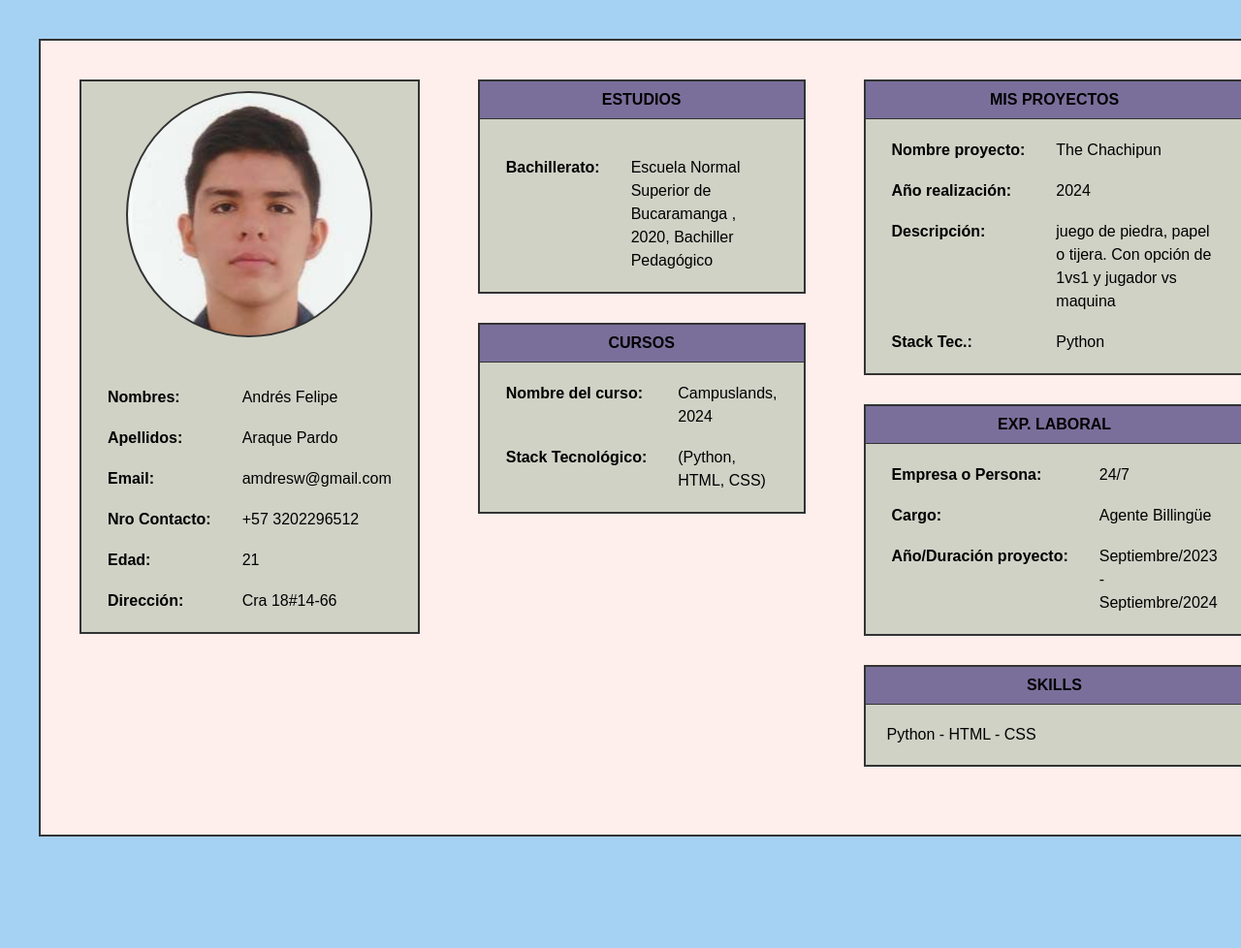
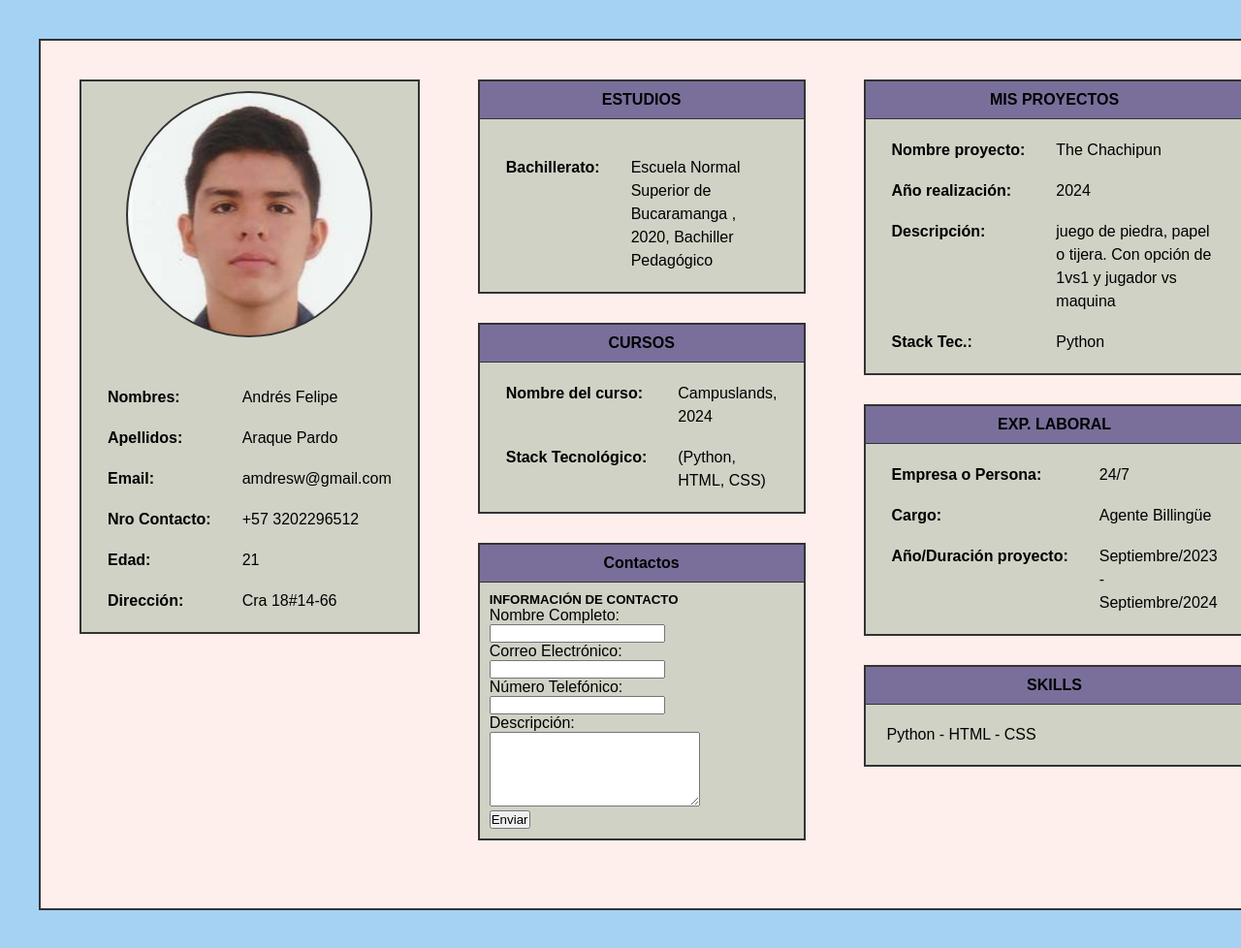
Before and after one commit to amdresw/Html-2, a plain HTML site: page Html taller 2/index.html in a window 1280 px wide. Shown: the top 978 px of the page at 97% size. Before the commit the page ends 903 px from the top, so only its background shows below. Drawn offline with Linux system fonts and the light colour scheme; a web font is replaced by a local one.

Commit message:
Update index.html

```diff
--- a/Html taller 2/index.html
+++ b/Html taller 2/index.html
@@ -90,6 +90,31 @@
                         </td>
                     </tr>
                 </table>
+                <table class="section-table">
+                    <tr>
+                        <td class="section-title">Contactos</td>
+                    </tr>
+                    <tr>
+                        <td>
+                            <table width="100%">
+                                <h5>INFORMACIÓN DE CONTACTO</h5>
+                <form class="form">
+                    <label for="nom">Nombre Completo:</label>
+                    <input type="text" id="nom" name="nom"><br>
+                    <label for="email">Correo Electrónico:</label>
+                    <input type="email" id="email" name="email"><br>
+                    <label for="phone">Número Telefónico:</label>
+                    <input type="tel" id="phone" name="phone"><br>
+                    <label for="description">Descripción:</label><br>
+                    <textarea name="description" id="description" cols="25" rows="5"></textarea> <br>
+                    <input type="submit" value="Enviar">
+                </form>
+            </td>
+
+                            </table>
+                        </td>
+                    </tr>
+                </table>
             </td>
 
             <!-- Columna derecha -->
```
